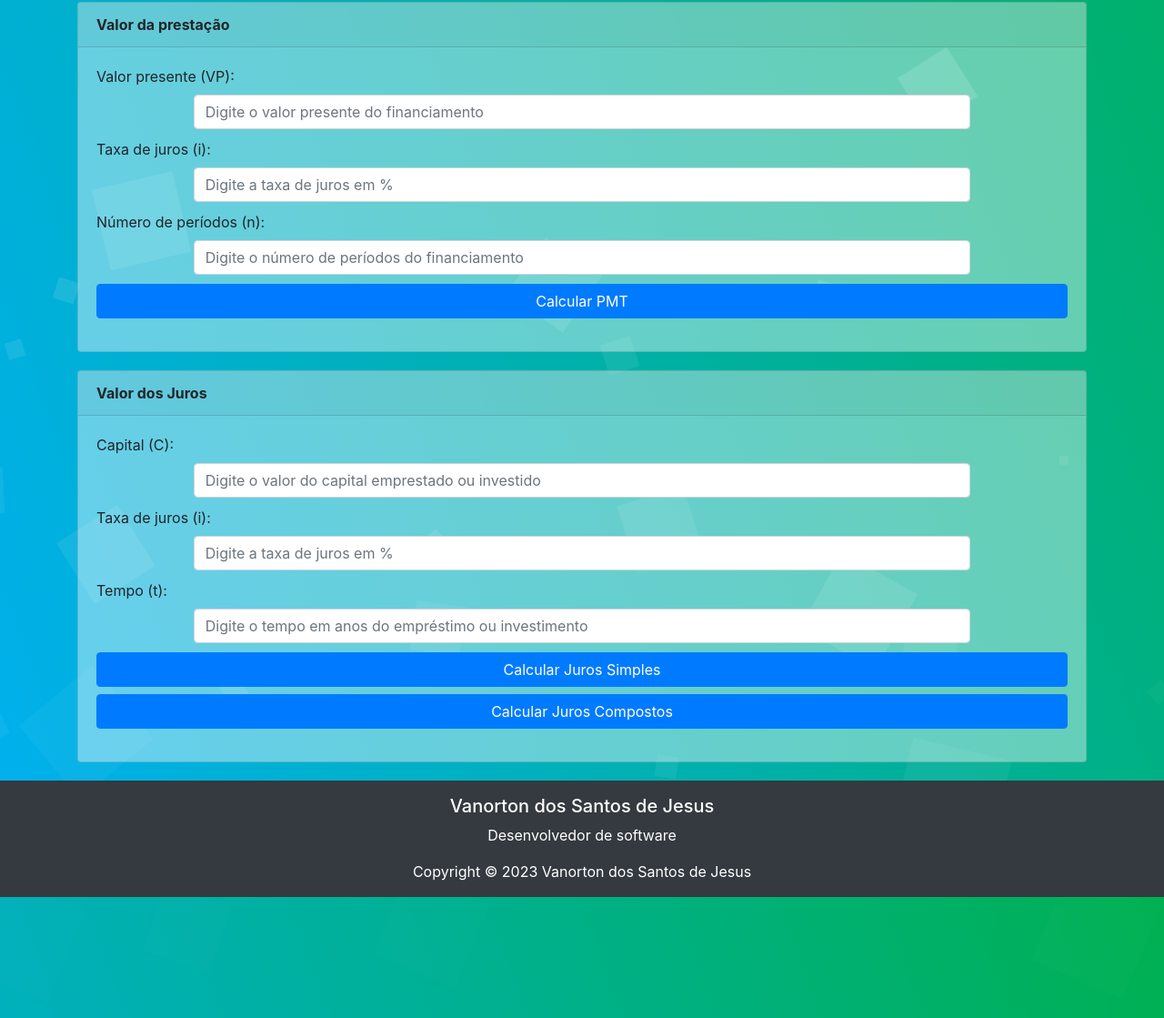
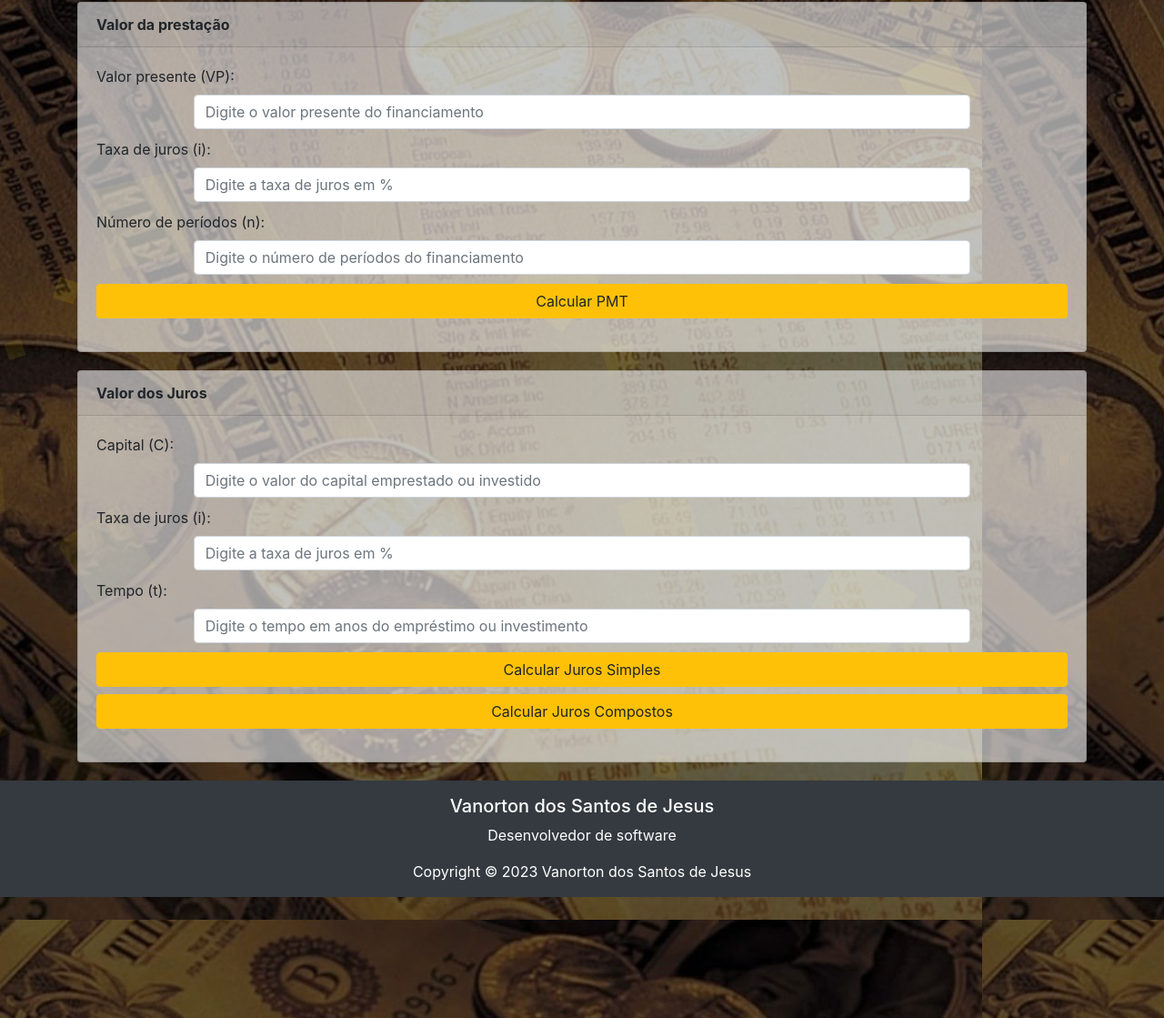
Before and after one commit to Vanortton/feira-de-ciencias, a plain HTML site: page index.html in a window 1280 px wide. Shown: the part 884-2003 px from the top of the page at 91% size. Drawn offline with nearby package versions, Linux system fonts and the light colour scheme.

Commit message:
🤑 Money

```diff
--- a/index.html
+++ b/index.html
@@ -126,7 +126,7 @@
                     </div>
                     <button
                         id="convert"
-                        class="btn btn-primary w-100"
+                        class="btn btn-warning w-100"
                     >
                         Converter
                     </button>
@@ -174,7 +174,7 @@
                     </div>
                     <button
                         id="calculate-vf"
-                        class="btn btn-primary w-100"
+                        class="btn btn-warning w-100"
                     >
                         Calcular VF
                     </button>
@@ -222,7 +222,7 @@
                     </div>
                     <button
                         id="calculate-pmt"
-                        class="btn btn-primary w-100"
+                        class="btn btn-warning w-100"
                     >
                         Calcular PMT
                     </button>
@@ -270,13 +270,13 @@
                     </div>
                     <button
                         id="calculate-js"
-                        class="btn btn-primary w-100 mb-2"
+                        class="btn btn-warning w-100 mb-2"
                     >
                         Calcular Juros Simples
                     </button>
                     <button
                         id="calculate-jc"
-                        class="btn btn-primary w-100"
+                        class="btn btn-warning w-100"
                     >
                         Calcular Juros Compostos
                     </button>
--- a/style.css
+++ b/style.css
@@ -1,6 +1,9 @@
 body {
-    background: linear-gradient(250deg, #00b051, #00b0f0);
+    background: linear-gradient(rgba(0, 0, 0, 0.6), rgba(0, 0, 0, 0.6)),
+        url(bg.jpg);
     overflow-x: hidden;
+    background-attachment: fixed;
+    background-position: left;
 }
 .container {
     margin-top: 20px;
@@ -27,13 +30,13 @@ body {
     color: green;
 }
 .card {
-    background-color: rgba(255, 255, 255, 0.4);
+    background-color: rgba(255, 255, 255, 0.6);
 }
 /* squares */
 .squares li {
     width: 40px;
     height: 40px;
-    background-color: rgba(255, 255, 255, 0.15);
+    background-color: #ffdd0026;
     display: block;
     position: absolute;
     bottom: -40px;
```
Also changed, not shown: bg.jpg (added).
